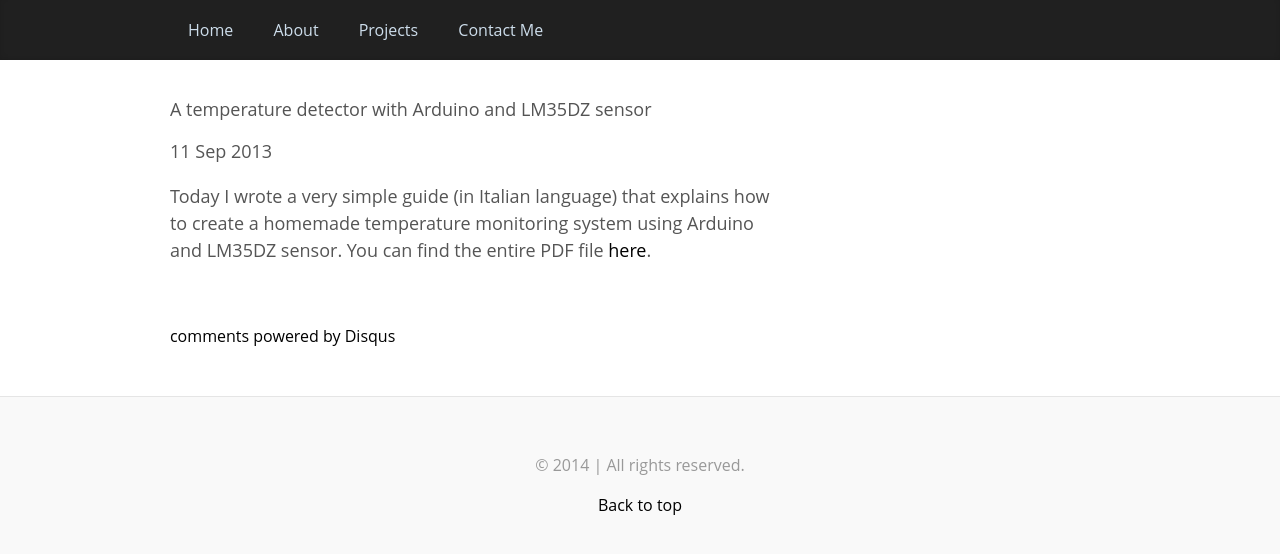
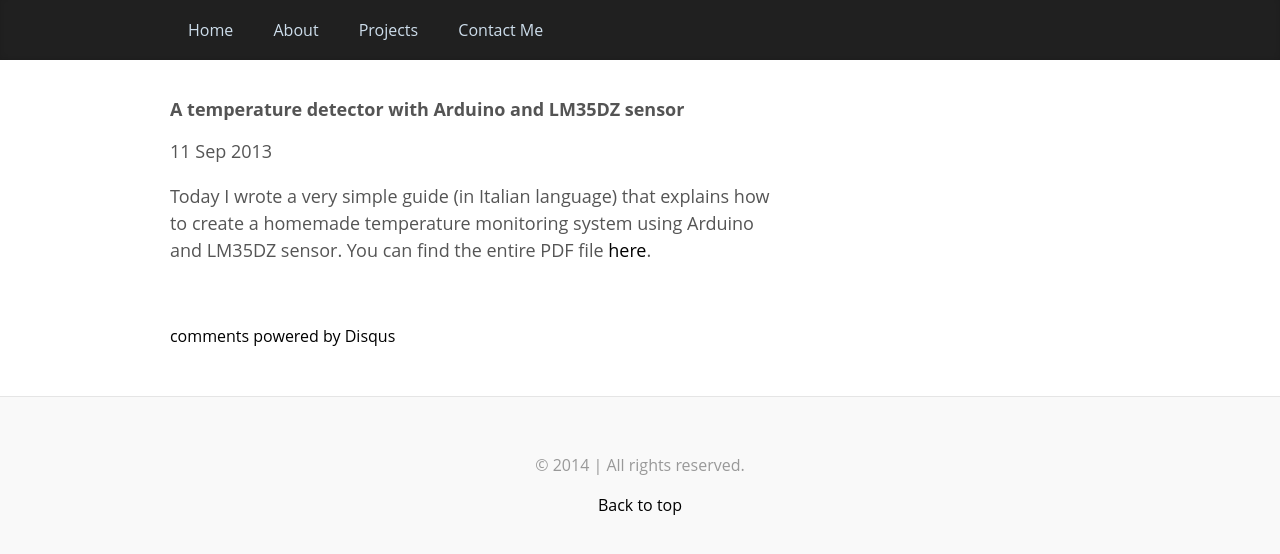
Before and after one commit to gsalvatori/salvatorigabriele.com, a Jekyll site: the page built from _posts/2013-09-11-a-temperature-detector-arduino.markdown, in a window 1280 px wide. Shown: the top 554 px of the page. Built offline with Jekyll 4.4.1, drawn with Linux system fonts in a browser that asks for light colours; nearby versions of some CDN libraries; library files that are not in the unit come from our copies; Markdown is read by kramdown in place of the engine named in the settings; comment, search, counter and statistics services are not loaded.

Commit message:
Update post.html

```diff
--- a/_layouts/post.html
+++ b/_layouts/post.html
@@ -54,7 +54,7 @@
         <div class="col-sm-8 blog-main">
 
           <div class="blog-post">
-<h2>{{ page.title }}</h2>
+<h2><b>{{ page.title }}</b></h2>
 <p class="meta">{{ page.date | date_to_string }}</p>
 
 
```
